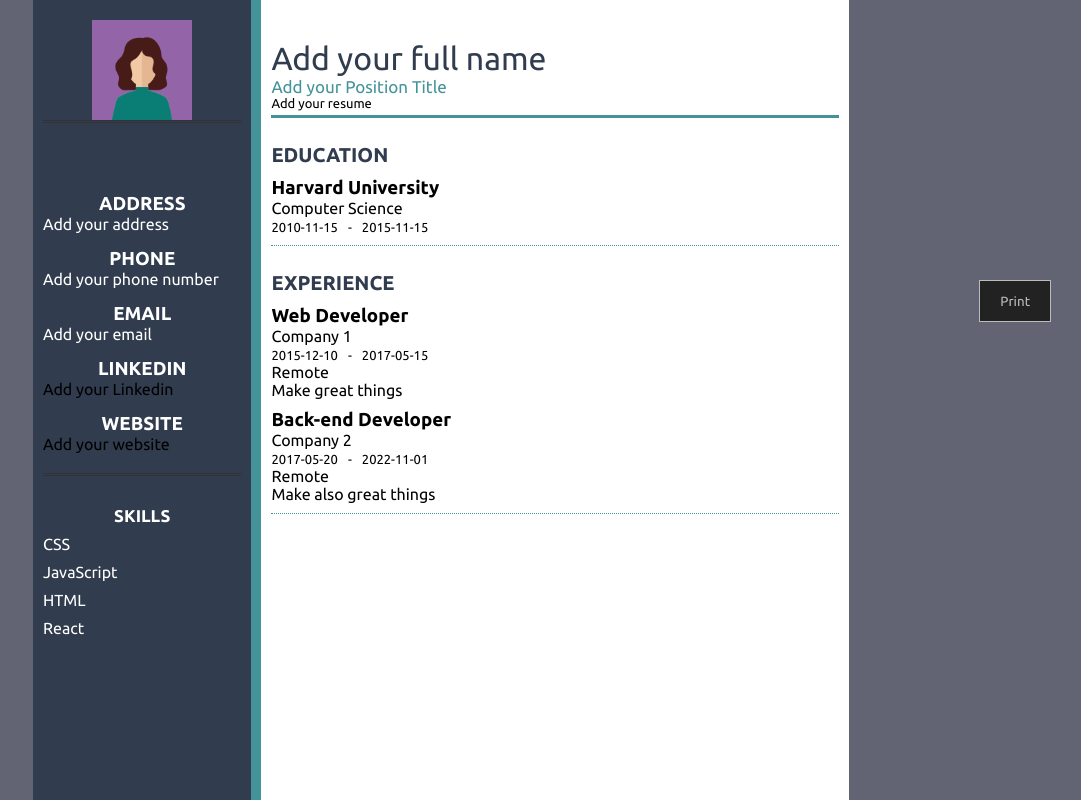
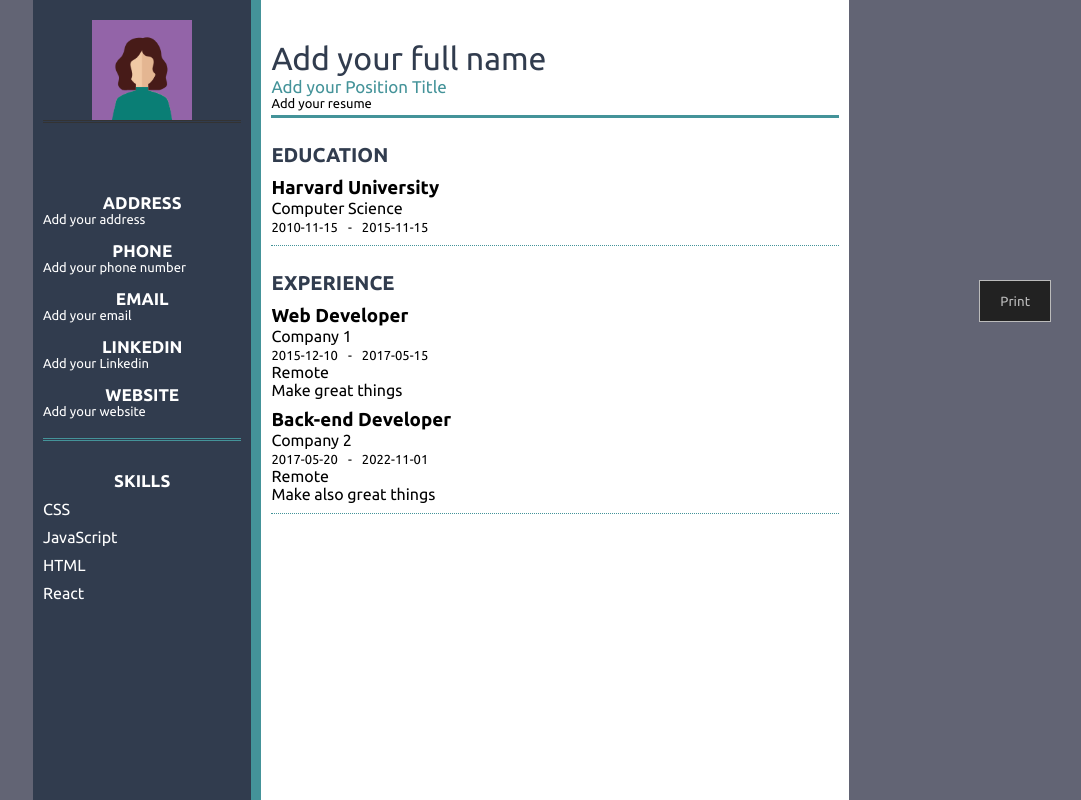
Before and after one commit to Luise8/The-Odin-Project-Projects, a React (Create React App) app in the folder full-stack-javascript/javascript/cv-project/: page / in a window 1280 px wide. Shown: the top 800 px of the page, without its empty margins (199-1280 px from the left). Built offline with nearby package versions, Linux system fonts and the light colour scheme.

Commit message:
Apply style font and color selected

```diff
--- a/full-stack-javascript/javascript/cv-project/src/styles/ContactInformation.css
+++ b/full-stack-javascript/javascript/cv-project/src/styles/ContactInformation.css
@@ -7,7 +7,7 @@
   padding-top: 40px;
   border-bottom-width: 3px;
   border-bottom-style: double;
-  border-bottom-color: #333;
+  border-bottom-color: var(--borders);
   padding-bottom: 20px;
 }
 
@@ -22,6 +22,13 @@
 .container-contact-inf-child h3 {
   display: flex;
   justify-content: center;
+  font-size: var(--title-third-font-size);
+  font-weight: var(--sidebar-title-third-font-weight);
+}
+
+.container-contact-inf-child p {
+  font-size: var(--paragraph-font-size);
+  font-weight: var(--paragraph-font-weight);
 }
 
 /* SHOW BUTTONS */
@@ -37,6 +44,6 @@
 }
 
 .container-contact-inf-child a {
-  color: #000;
+  color: var(--right-main-Bg-color-sidebar-color);
   text-decoration: none;
 }
```
